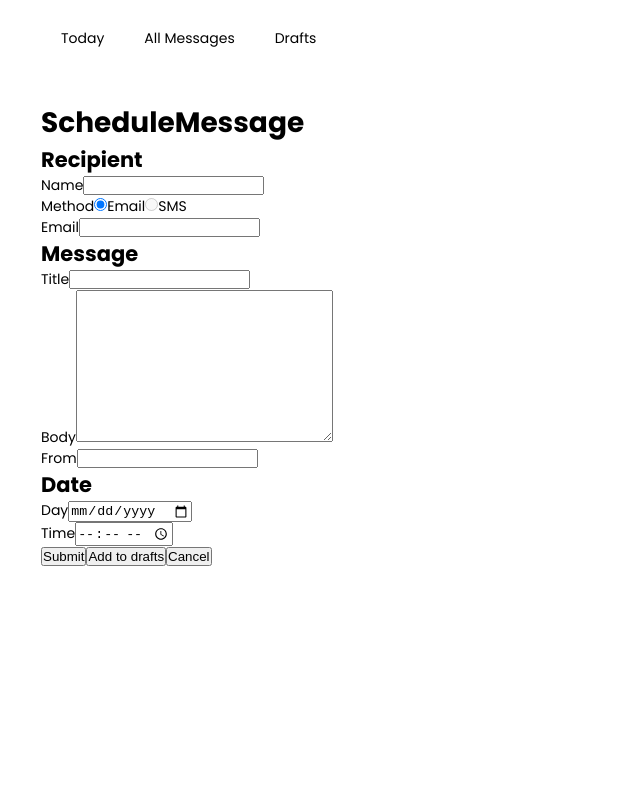
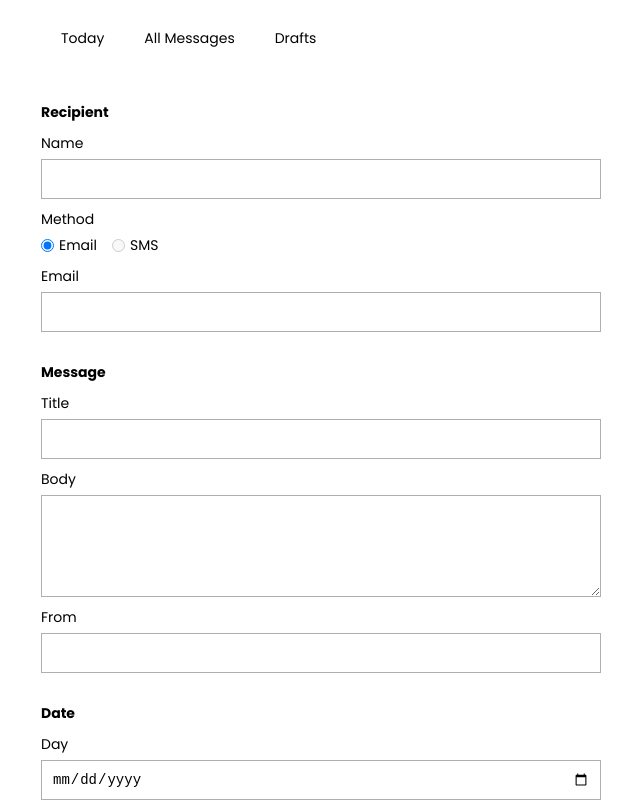
Before and after one commit to Ngoakor12/message-later, a React (Vite) app in the folder frontend/: page /schedule-message in a window 1280 px wide. Shown: the top 801 px of the page, without its empty margins (319-959 px from the left). Built offline with nearby package versions, Linux system fonts and the light colour scheme.

Commit message:
chore: style schedule message component

```diff
--- a/frontend/src/components/ScheduleMessage.jsx
+++ b/frontend/src/components/ScheduleMessage.jsx
@@ -1,55 +1,69 @@
 function ScheduleMessage() {
   return (
-    <form>
-      <h1>ScheduleMessage</h1>
-      <div>
+    <form className="schedule-message-form">
+      {/* <h1>ScheduleMessage</h1> */}
+      <div className="recipient">
         <h2>Recipient</h2>
-        <div>
+        <div className="name-field">
           <label htmlFor="name">Name</label>
           <input id="name" name="name" />
         </div>
+        <div className="method-field">
+          <label htmlFor="method">Method</label>
+          <div className="method-options">
             <div>
-          <label htmlFor="method">Method</label>
               <input type="radio" id="email" name="method" checked readOnly />
               <label htmlFor="email">Email</label>
+            </div>
+            <div>
               <input type="radio" id="sms" name="method" disabled />
               <label htmlFor="sms">SMS</label>
             </div>
-        <div>
+          </div>
+        </div>
+        <div className="contact-field">
           <label htmlFor="contact">Email</label>
           <input id="contact" name="contact" />
         </div>
       </div>
-      <div>
+      <div className="message">
         <h2>Message</h2>
-        <div>
+        <div className="title-field">
           <label htmlFor="title">Title</label>
           <input id="title" name="title" />
         </div>
-        <div>
+        <div className="body-field">
           <label htmlFor="body">Body</label>
-          <textarea name="body" id="body" cols="30" rows="10"></textarea>
+          <textarea name="body" id="body" cols="30" rows="5"></textarea>
         </div>
-        <div>
+        <div className="from-field">
           <label htmlFor="from">From</label>
           <input id="from" name="from" />
         </div>
       </div>
-      <div>
+      <div className="date">
         <h2>Date</h2>
-        <div>
+        <div className="date-fields">
+          <div className="day-field">
             <label htmlFor="day">Day</label>
             <input type={"date"} id="day" name="day" />
           </div>
-        <div>
+          <div className="time-field">
             <label htmlFor="time">Time</label>
             <input type={"time"} id="time" name="time" />
           </div>
         </div>
-      <div>
-        <button type={"button"}>Submit</button>
-        <button type={"button"}>Add to drafts</button>
-        <button type={"button"}>Cancel</button>
+      </div>
+      <div className="schedule-message-buttons">
+        <button type={"button"} className="schedule-button">
+          Schedule message
+        </button>
+        <button type={"button"} className="drafts-button">
+          Add to drafts
+        </button>
+        <button type={"button"} className="cancel-button">
+          Cancel
+        </button>
       </div>
     </form>
   );
--- a/frontend/src/index.css
+++ b/frontend/src/index.css
@@ -229,6 +229,137 @@ a.message-summary{
   display: none;
 }
 
+.schedule-message-form{
+  display: flex;
+  flex-direction: column;
+  gap: 30px;
+}
+.schedule-message-form label{
+padding-bottom: 5px;
+}
+
+.schedule-message-form input,.schedule-message-form textarea{
+  font-size: 14px;
+  border: 1px solid #AFAFAF;
+  padding: 10px;
+}
+
+.schedule-message-form .recipient{
+  display: flex;
+  flex-direction: column;
+  gap: 10px;
+}
+
+.schedule-message-form .recipient .name-field{
+  display: flex;
+  flex-direction: column;
+}
+
+.schedule-message-form .recipient .name-field input{
+  /* border: 1px solid #000; */
+  /* inherits: unset; */
+}
+
+.schedule-message-form .recipient .method-field{
+  display: flex;
+  flex-direction: column;
+}
+
+.schedule-message-form .recipient .method-field .method-options{
+  display: flex;
+  /* flex-direction: column; */
+  align-items: center;
+  gap: 15px;
+}
+
+.schedule-message-form .recipient .method-field .method-options div{
+  display: flex;
+  gap: 5px;
+}
+
+.schedule-message-form .recipient .method-field .method-options div label{
+  padding: 0;
+}
+
+
+.schedule-message-form .recipient .contact-field{
+  display: flex;
+  flex-direction: column;
+}
+
+.schedule-message-form .message{
+  display: flex;
+  flex-direction: column;
+  gap: 10px;
+}
+
+.schedule-message-form .title-field,.schedule-message-form .body-field,.schedule-message-form .from-field{
+  display: flex;
+  flex-direction: column;
+}
+
+.schedule-message-form .date{
+  display: flex;
+  flex-direction: column;
+  gap: 10px;
+}
+
+.schedule-message-form .date .date-fields{
+  display: flex;
+  flex-direction: column;
+  gap: 10px;
+}
+
+.schedule-message-form .date .day-field{
+  display: flex;
+  flex-direction: column;
+}
+
+.schedule-message-form .date .time-field{
+  display: flex;
+  flex-direction: column;
+}
+
+.schedule-message-form .recipient h2,.schedule-message-form .message h2,.schedule-message-form .date h2{
+  font-size: 14px;
+}
+
+.schedule-message-form .schedule-message-buttons button{
+  font-size: 14px;
+}
+
+.schedule-message-form input{
+  height: 40px;
+}
+
+.schedule-message-form .recipient .method-field .method-options input{
+  height: auto;
+}
+
+.schedule-message-form .schedule-message-buttons {
+  display: flex;
+  flex-direction: column;
+  gap: 10px;
+}
+
+.schedule-message-form .schedule-message-buttons button{
+  border: 1px solid black;
+  font-weight: 700;
+  padding: 10px;
+  background-color: #fff;
+  cursor: pointer;
+}
+
+.schedule-message-form .schedule-message-buttons .schedule-button{
+  color: #fff;
+  background-color: #000;
+}
+
+.schedule-message-form .schedule-message-buttons .cancel-button{
+  /* color: #fff; */
+  /* background-color: #000; */
+  border: 1px solid transparent;
+}
 
 @media (min-width: 600px) {
   .message-summary .right .more-options{
@@ -261,11 +392,7 @@ a.message-summary{
     gap: 5px;
   }
 
-  .message-details .next-back-buttons .back-button .back-arrow-icon,.message-details .next-back-buttons .next-button .next-arrow-icon{
-    /* display: none; */
-  }
-
-  .message-details .next-back-buttons .back-button .label,.message-details .next-back-buttons .next-button .label{
-    /* display: flex; */
+  .schedule-message-form .schedule-message-buttons{
+    flex-direction: row-reverse;
   }
 }
```
Lines whose indentation alone changed are shown as unchanged.
